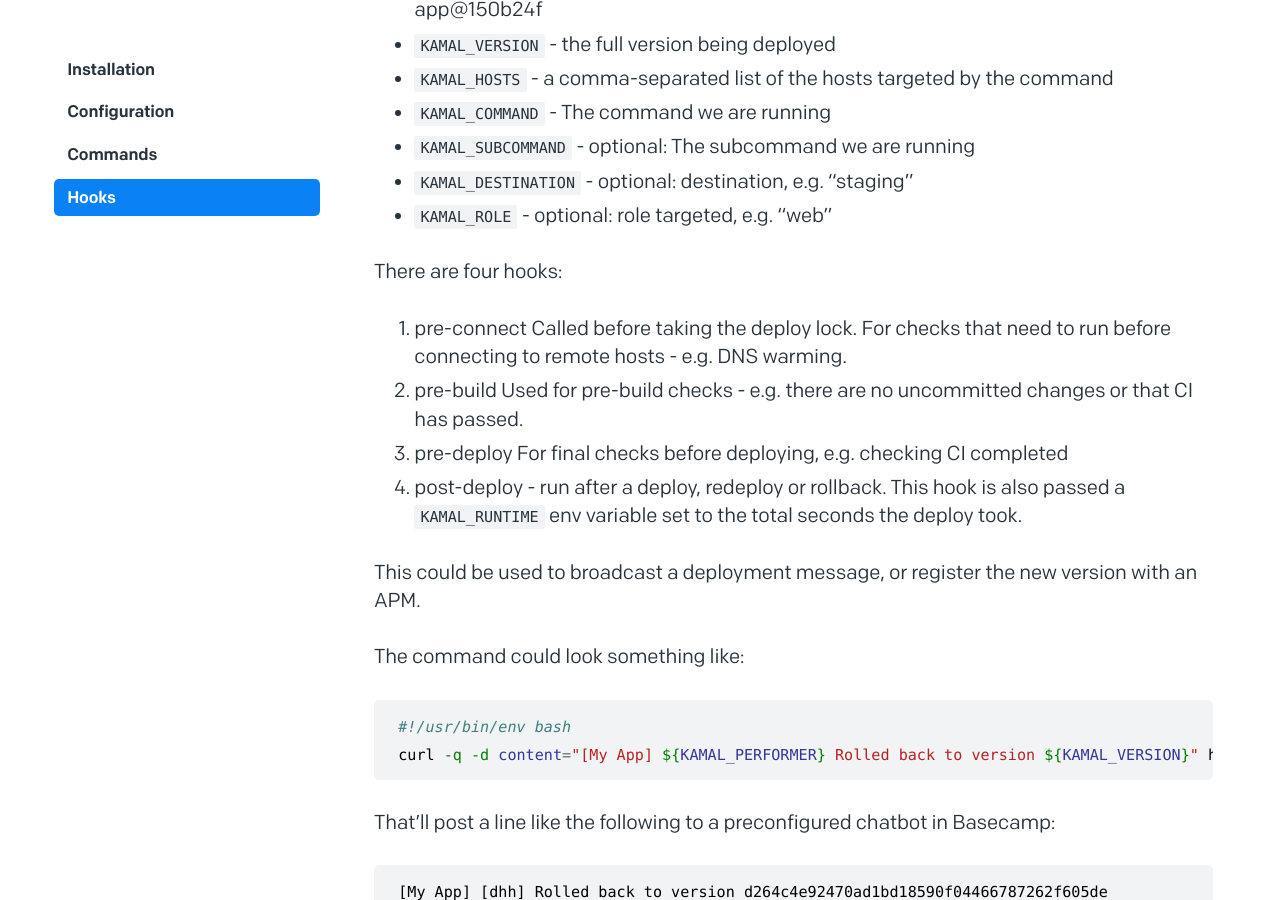
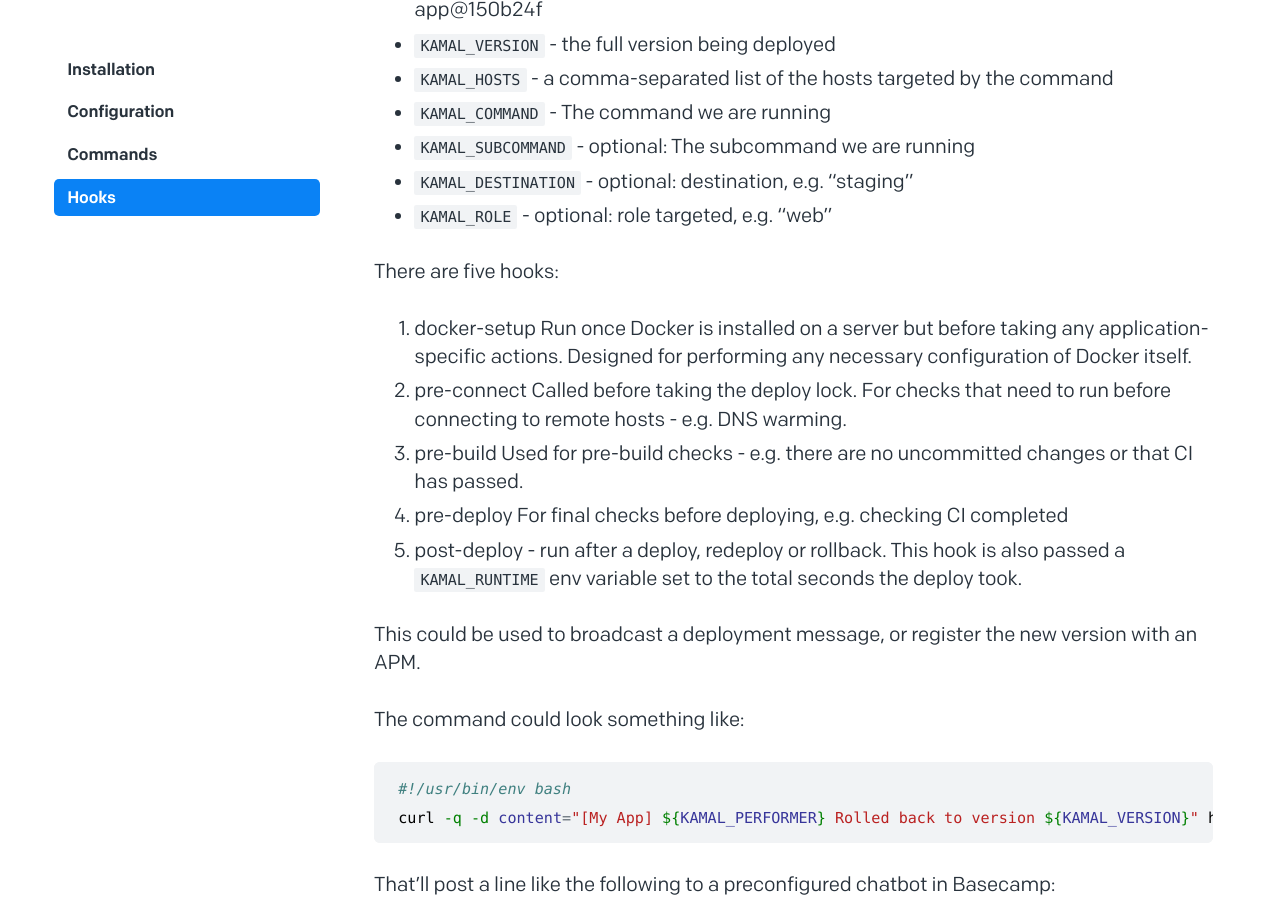
Before and after one commit to basecamp/kamal-site, a Jekyll site: the page built from _docs/hooks.md, in a window 1280 px wide and 900 px high, scrolled down 747 px. Built offline with Jekyll 4.4.1, drawn with Linux system fonts in a browser that asks for light colours.

Commit message:
Add docker-setup hook documentation
This hook has just been merged into Kamal, so adding the documentation.

https://github.com/basecamp/kamal/pull/585

```diff
--- a/_docs/hooks.md
+++ b/_docs/hooks.md
@@ -26,18 +26,21 @@ firing a JSON webhook. These variables include:
 - `KAMAL_DESTINATION` - optional: destination, e.g. "staging"
 - `KAMAL_ROLE` - optional: role targeted, e.g. "web"
 
-There are four hooks:
+There are five hooks:
 
-1. pre-connect
+1. docker-setup
+Run once Docker is installed on a server but before taking any application-specific actions. Designed for performing any necessary configuration of Docker itself.
+
+2. pre-connect
 Called before taking the deploy lock. For checks that need to run before connecting to remote hosts - e.g. DNS warming.
 
-2. pre-build
+3. pre-build
 Used for pre-build checks - e.g. there are no uncommitted changes or that CI has passed.
 
-3. pre-deploy
+4. pre-deploy
 For final checks before deploying, e.g. checking CI completed
 
-3. post-deploy - run after a deploy, redeploy or rollback.
+5. post-deploy - run after a deploy, redeploy or rollback.
 This hook is also passed a `KAMAL_RUNTIME` env variable set to the total seconds the deploy took.
 
 This could be used to broadcast a deployment message, or register the new version with an APM.
```
